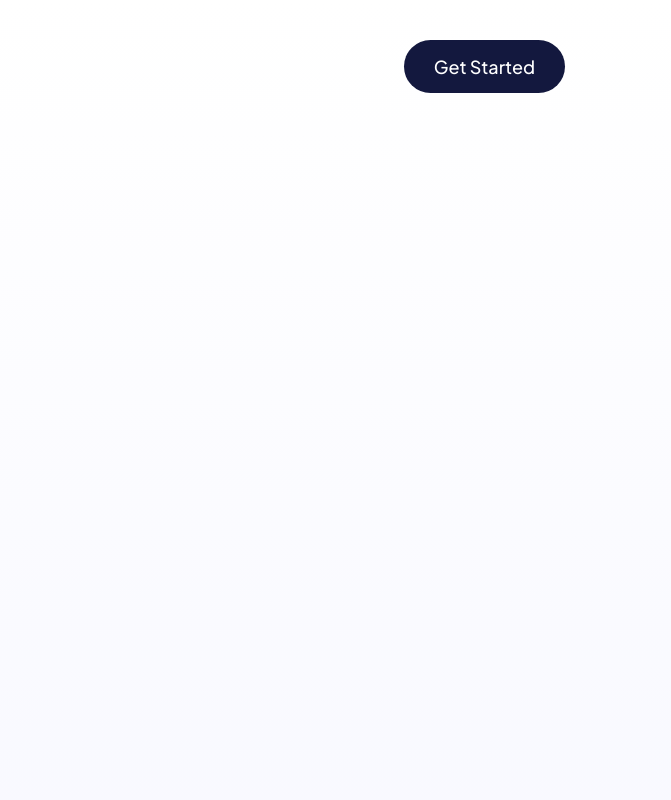
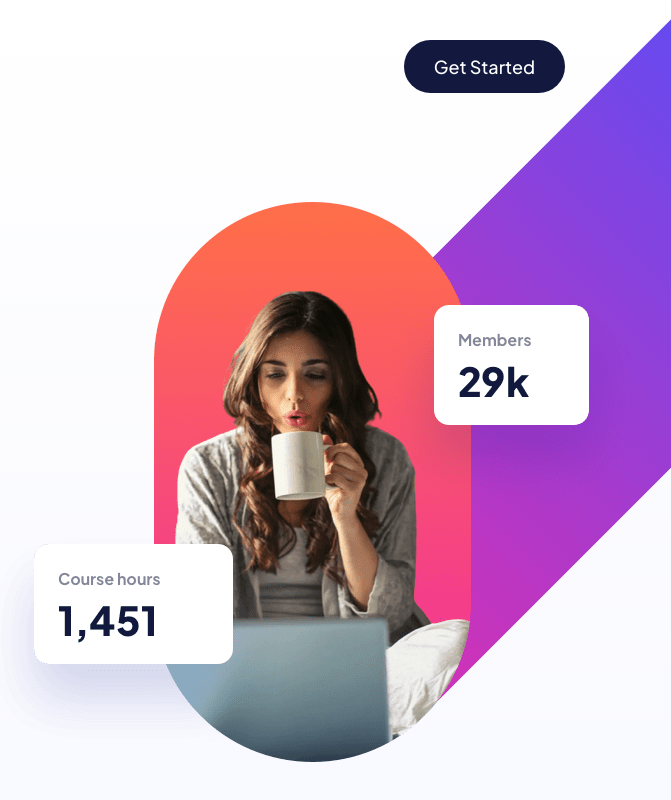
Before and after one commit to Seyyedi98/Skilled-e-Learning-Landing-Page, a plain HTML site: page index.html in a window 1280 px wide. Shown: the top 800 px of the page, 609-1280 px from the left. Drawn offline with Linux system fonts and the light colour scheme; the site is published under a folder, as on GitHub Pages, so addresses that start at the root find nothing.

Commit message:
Update style.css

```diff
--- a/css/style.css
+++ b/css/style.css
@@ -38,7 +38,7 @@
 }
 
 .hero-img {
-  background-image: url("/assets/image-hero-desktop.png");
+  background-image: url("../assets/image-hero-desktop.png");
   background-repeat: no-repeat;
   display: inline-block;
   position: absolute;
```
